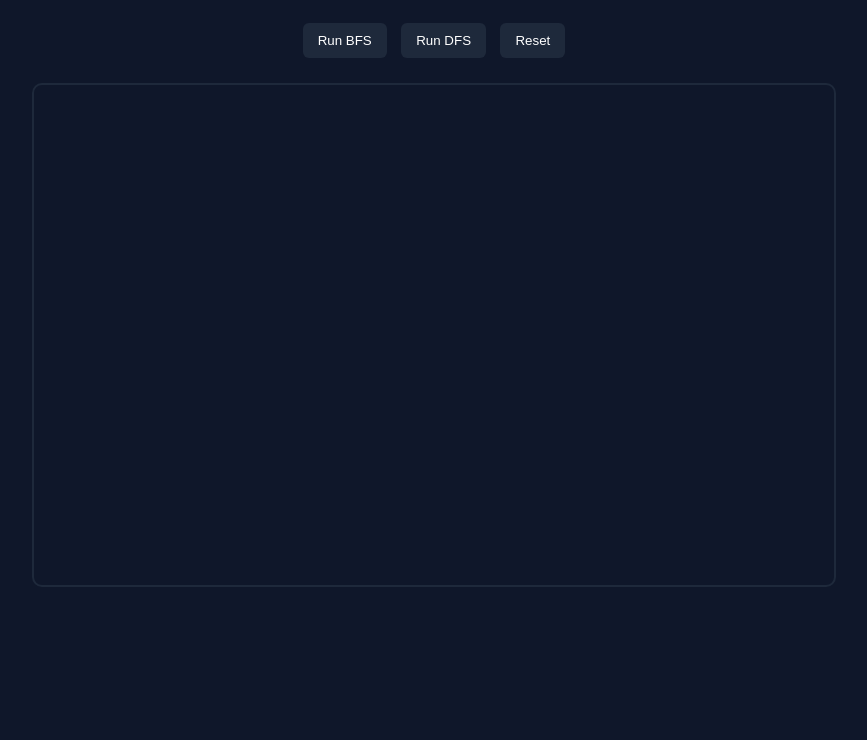
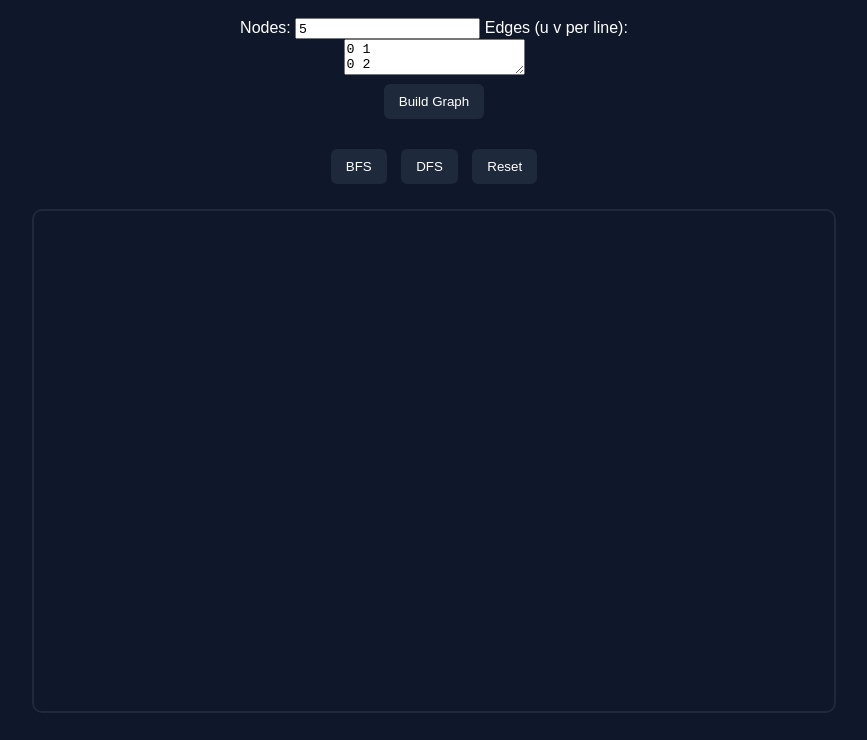
Before and after one commit to sam-3115/graph-visualizer, a plain HTML site: page index.html in a window 1280 px wide. Shown: the part 60-800 px from the top of the page, without its empty margins (206-1073 px from the left). Drawn offline with nearby package versions, Linux system fonts and the light colour scheme.

Commit message:
Update index.html

```diff
--- a/index.html
+++ b/index.html
@@ -9,9 +9,22 @@
 
 <h1>Graph Visualizer</h1>
 
+<div class="input-box">
+  <label>Nodes:</label>
+  <input type="number" id="nodes" value="5">
+
+  <label>Edges (u v per line):</label><br>
+  <textarea id="edges">0 1
+0 2
+1 3
+2 4</textarea><br>
+
+  <button onclick="buildGraph()">Build Graph</button>
+</div>
+
 <div id="controls">
-  <button onclick="runBFS()">Run BFS</button>
-  <button onclick="runDFS()">Run DFS</button>
+  <button onclick="runBFS()">BFS</button>
+  <button onclick="runDFS()">DFS</button>
   <button onclick="resetGraph()">Reset</button>
 </div>
 
```
